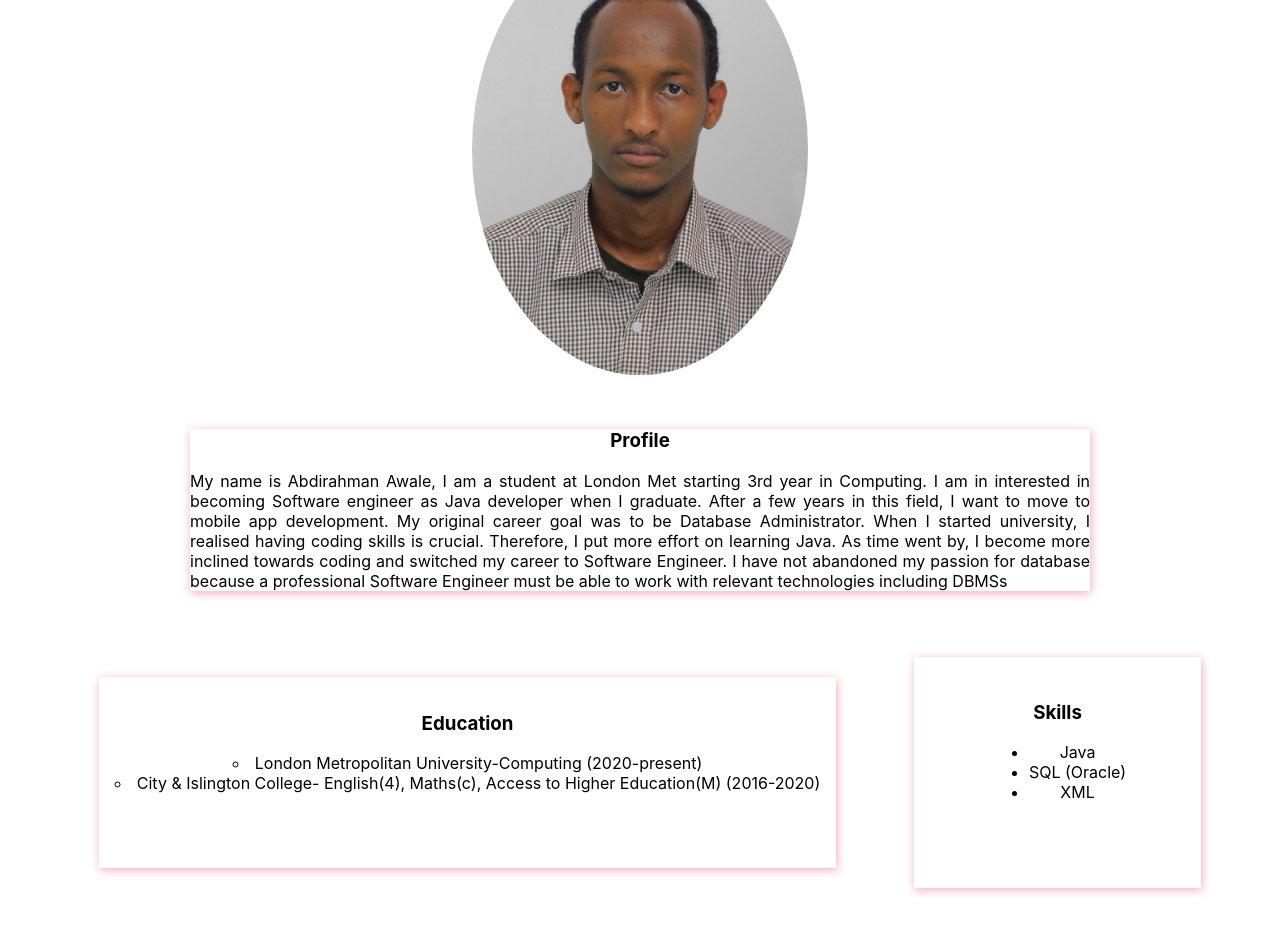
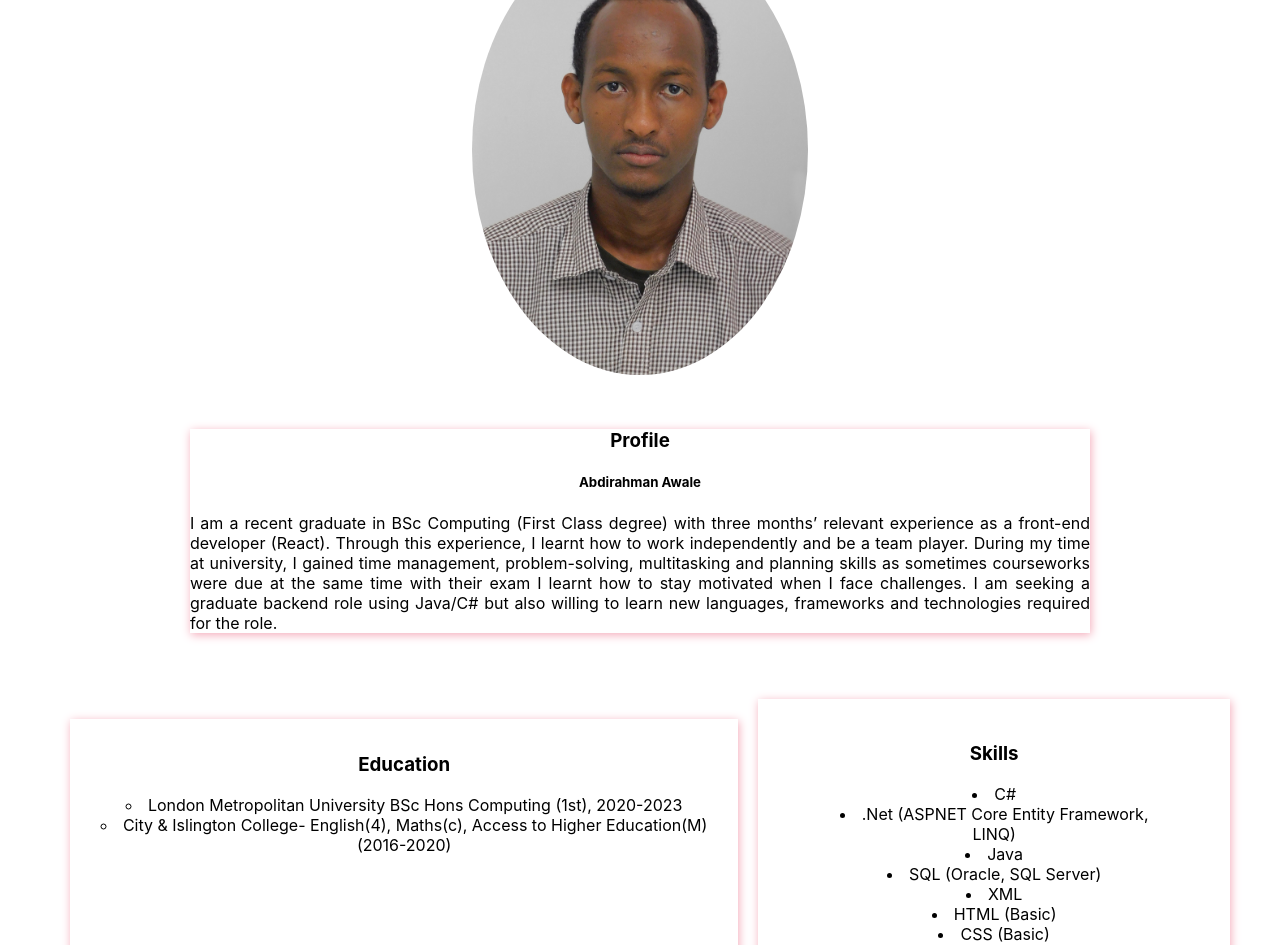
Before and after one commit to Abdirahman0123/portfolio, a React (Create React App) app: page / in a window 1280 px wide. Shown: the top 945 px of the page. Built offline with nearby package versions, Linux system fonts and the light colour scheme.

Commit message:
git commit -m "final"

```diff
--- a/src/App.js
+++ b/src/App.js
@@ -20,7 +20,9 @@ function App() {
       <Education />
       <Skills />
     </div>
+    <div>
 
+    </div>
   </div>
   </center>
   )
--- a/src/components/education/Education.js
+++ b/src/components/education/Education.js
@@ -12,8 +12,8 @@ export const Education = () => {
 
         <div>
         <p style={{ textAlign:"justfiy", fontsize: "25px"}} >
-        <li style={{listStyle: "circle"}}> London Metropolitan University-Computing (2020-present)</li>
-        <li style={{listStyle: "circle"}} >City & Islington College- English(4), Maths(c), Access to Higher Education(M) (2016-2020)</li>
+        <li style={{listStyle: "circle"}}> London Metropolitan University BSc Hons Computing (1st), 2020-2023</li>
+        <li style={{listStyle: "circle"}}> City & Islington College- English(4), Maths(c), Access to Higher Education(M) (2016-2020)</li>
         </p>
         </div>
         </div>
--- a/src/components/profile/Profile.js
+++ b/src/components/profile/Profile.js
@@ -10,24 +10,17 @@ export const Profile = () => {
     }}>
 
       <h3 > Profile </h3>
-
+      <h5>Abdirahman Awale</h5>
       <p style={{
         textAlign: "justify", width: '900px'
-
       }}
-      > My name is Abdirahman Awale, I am a student at London Met
-        starting 3rd year in Computing. I am in interested in becoming Software engineer
-        as Java developer when I graduate. After a few years in this field, I want to
-        move to mobile app development. My original career goal was to
-        be Database Administrator. When I started university, I realised
-        having coding skills is crucial. Therefore, I put more effort on learning Java.
-        As time went by, I become more inclined towards coding and switched my career to
-        Software Engineer. I have not abandoned my passion for database because a
-        professional Software Engineer must be able to work with relevant technologies including DBMSs
+      > I am a recent graduate in BSc Computing (First Class degree) with three months’ relevant experience as a front-end developer (React).
+      Through this experience, I learnt how to work independently and be a team player.
+      During my time at university, I gained time management, problem-solving, multitasking and planning skills
+      as sometimes courseworks were due at the same time with their exam I learnt how to stay motivated when I face challenges.
+      I am seeking a graduate backend role using Java/C# but also willing to learn new languages, frameworks and technologies required for the role.
       </p>
     </div>
   </div>
-
   )
 }
-// style={{width: '600px', /*marginLeft: '500px',*/ textAlign:'justify'}}
--- a/src/components/skills/Skills.js
+++ b/src/components/skills/Skills.js
@@ -1,17 +1,24 @@
 import React from "react";
-//import {siJava} from 'react-icons/si';
-//1px 2px 2px 9px #F4AAB9
+
 export const Skills = () => {
     return (
         <div style= {{boxShadow: '1px 2px 9px #F4AAB9', padding: "25px 75px 70px 75px"}}>
-            <h3> Skills </h3>
 
-            <ul>
+       <h3> Skills </h3>
+            <div style = {{margin: '0', padding: '0'}}>
+
+            <li>C#</li>
+            <li>.Net (ASPNET Core Entity Framework, LINQ)</li>
             <li>Java</li>
-            <li>SQL (Oracle)</li>
+            <li>SQL (Oracle, SQL Server)</li>
             <li>XML</li>
-            </ul>
+
+            <li>HTML (Basic)</li>
+            <li>CSS (Basic)</li>
+            <li>Android Studio (Basic)</li>
+            <li>ReactJs</li>
+            </div>
         </div>
 
-    )
+    );
 }
```
Also changed, not shown: src/components/index.js (line endings or trailing spaces).
